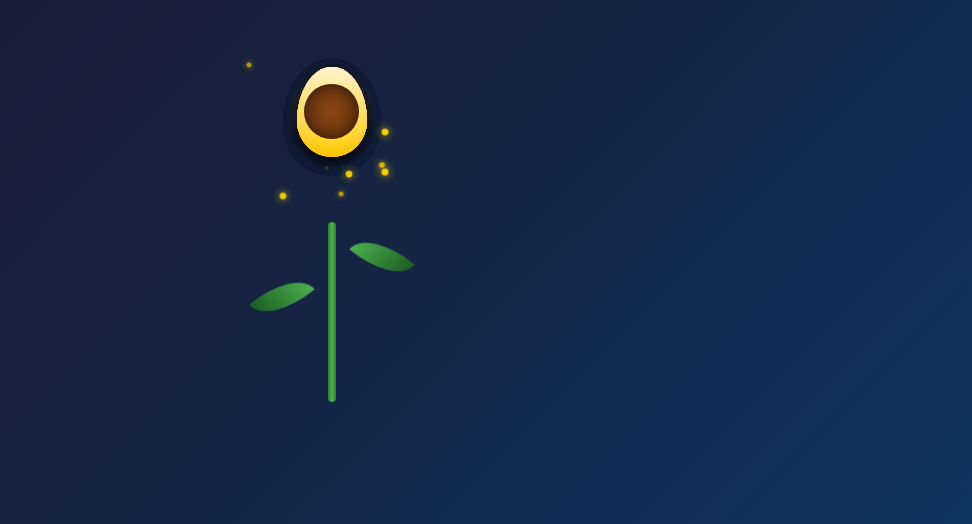
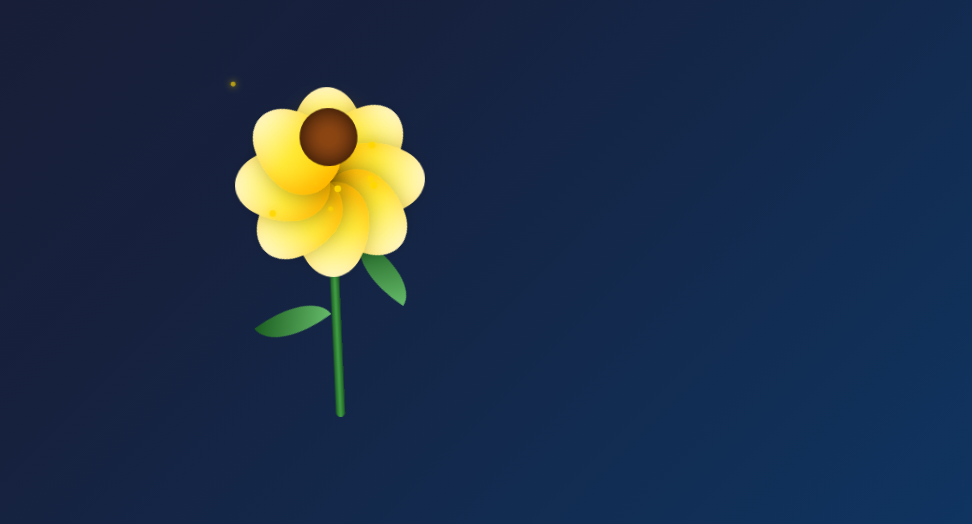
Before and after one commit to degrahne/flor, a plain HTML site: page index.html in a window 1280 px wide. Shown: the part 276-800 px from the top of the page, without its empty margins (308-1280 px from the left). Drawn offline with Linux system fonts and the light colour scheme.

Commit message:
Update index.css

```diff
--- a/index.css
+++ b/index.css
@@ -1,4 +1,3 @@
-
 * {
     margin: 0;
     padding: 0;
@@ -20,25 +19,25 @@ body {
     position: relative;
 }
 
-/* Mensaje romántico */
+/* Mensaje */
 .message {
-    margin-bottom: 40px;
+    margin-bottom: 50px;
     animation: fadeInDown 1.5s ease-out;
 }
 
 .message h1 {
     font-family: 'Great Vibes', cursive;
-    font-size: 3.2rem;
+    font-size: 3.4rem;
     color: #ffd700;
-    text-shadow: 0 0 20px rgba(255, 215, 0, 0.5);
-    margin-bottom: 10px;
+    text-shadow: 0 0 25px rgba(255, 215, 0, 0.6);
+    margin-bottom: 8px;
 }
 
 .te-amo {
     font-family: 'Great Vibes', cursive;
     font-size: 2.8rem;
     color: #ff6b6b;
-    text-shadow: 0 0 15px rgba(255, 107, 107, 0.6);
+    text-shadow: 0 0 18px rgba(255, 107, 107, 0.7);
     animation: heartbeat 2s infinite;
 }
 
@@ -46,120 +45,128 @@ body {
 .flower-wrapper {
     position: relative;
     width: 280px;
-    height: 380px;
+    height: 400px;
     margin: 0 auto;
-    animation: gentleSway 4s ease-in-out infinite;
+    animation: gentleSway 5s ease-in-out infinite;
 }
 
 /* Flor */
 .flower {
     position: absolute;
-    top: 0;
+    top: 20px;
     left: 50%;
     transform: translateX(-50%);
-    width: 180px;
-    height: 180px;
+    width: 200px;
+    height: 200px;
 }
 
 /* Pétalos */
 .petal {
     position: absolute;
-    width: 70px;
-    height: 90px;
-    background: linear-gradient(to top, #ffd700, #ffec8b, #fff8dc);
-    border-radius: 50% 50% 50% 50% / 60% 60% 40% 40%;
-    top: 45px;
-    left: 55px;
+    width: 75px;
+    height: 95px;
+    background: linear-gradient(to top, #ffcc00, #ffeb3b, #fff9c4);
+    border-radius: 50% 50% 45% 45% / 60% 60% 40% 40%;
+    top: 50px;
+    left: 62px;
     transform-origin: 50% 100%;
     box-shadow:
-        inset 0 -10px 20px rgba(255, 140, 0, 0.3),
-        0 5px 15px rgba(0, 0, 0, 0.2);
+        inset 0 -12px 20px rgba(255, 140, 0, 0.35),
+        0 6px 18px rgba(0, 0, 0, 0.25);
     opacity: 0;
-    animation: bloom 1.8s ease-out forwards;
 }
 
-/* Posiciones de los pétalos */
-.petal-1 { transform: rotate(0deg);   animation-delay: 0.1s; }
-.petal-2 { transform: rotate(45deg);  animation-delay: 0.2s; }
-.petal-3 { transform: rotate(90deg);  animation-delay: 0.3s; }
-.petal-4 { transform: rotate(135deg); animation-delay: 0.4s; }
-.petal-5 { transform: rotate(180deg); animation-delay: 0.5s; }
-.petal-6 { transform: rotate(225deg); animation-delay: 0.6s; }
-.petal-7 { transform: rotate(270deg); animation-delay: 0.7s; }
-.petal-8 { transform: rotate(315deg); animation-delay: 0.8s; }
+/* Posiciones de los 8 pétalos */
+.petal-1 { transform: rotate(0deg);   animation: bloom 1.6s 0.1s ease-out forwards; }
+.petal-2 { transform: rotate(45deg);  animation: bloom 1.6s 0.2s ease-out forwards; }
+.petal-3 { transform: rotate(90deg);  animation: bloom 1.6s 0.3s ease-out forwards; }
+.petal-4 { transform: rotate(135deg); animation: bloom 1.6s 0.4s ease-out forwards; }
+.petal-5 { transform: rotate(180deg); animation: bloom 1.6s 0.5s ease-out forwards; }
+.petal-6 { transform: rotate(225deg); animation: bloom 1.6s 0.6s ease-out forwards; }
+.petal-7 { transform: rotate(270deg); animation: bloom 1.6s 0.7s ease-out forwards; }
+.petal-8 { transform: rotate(315deg); animation: bloom 1.6s 0.8s ease-out forwards; }
 
-/* Centro de la flor */
+/* Centro */
 .center {
     position: absolute;
-    width: 55px;
-    height: 55px;
-    background: radial-gradient(circle, #8b4513 0%, #5d2e0c 100%);
+    width: 58px;
+    height: 58px;
+    background: radial-gradient(circle, #8b4513 20%, #5d2e0c 100%);
     border-radius: 50%;
-    top: 62px;
-    left: 62px;
+    top: 71px;
+    left: 71px;
     z-index: 10;
     box-shadow:
-        inset 0 0 15px rgba(0, 0, 0, 0.5),
-        0 0 20px rgba(255, 215, 0, 0.4);
+        inset 0 0 18px rgba(0, 0, 0, 0.55),
+        0 0 25px rgba(255, 215, 0, 0.45);
     opacity: 0;
-    animation: bloomCenter 1s 1s ease-out forwards;
+    animation: bloomCenter 0.9s 1.1s ease-out forwards;
 }
 
 /* Tallo */
 .stem {
     position: absolute;
-    width: 8px;
-    height: 180px;
-    background: linear-gradient(to right, #2e7d32, #4caf50, #2e7d32);
+    width: 9px;
+    height: 0;
+    background: linear-gradient(to right, #1b5e20, #43a047, #1b5e20);
     bottom: 0;
     left: 50%;
     transform: translateX(-50%);
-    border-radius: 4px;
+    border-radius: 5px;
     z-index: -1;
-    transform-origin: top center;
-    animation: growStem 1.5s ease-out forwards;
+    animation: growStem 1.4s 0.3s ease-out forwards;
 }
 
 /* Hojas */
 .leaf {
     position: absolute;
-    width: 60px;
-    height: 30px;
-    background: linear-gradient(to right, #1b5e20, #4caf50);
+    width: 70px;
+    height: 35px;
+    background: linear-gradient(135deg, #1b5e20, #66bb6a);
     border-radius: 0 100% 0 100%;
     z-index: -1;
     opacity: 0;
 }
 
 .leaf-left {
-    bottom: 90px;
+    bottom: 100px;
     left: 50%;
-    transform: translateX(-80px) rotate(-40deg);
-    animation: growLeaf 1s 1.2s ease-out forwards;
+    transform-origin: right center;
+    animation: growLeafLeft 1s 1.3s ease-out forwards;
 }
 
 .leaf-right {
-    bottom: 130px;
+    bottom: 145px;
     left: 50%;
-    transform: translateX(20px) rotate(40deg) scaleX(-1);
-    animation: growLeaf 1s 1.4s ease-out forwards;
+    transform-origin: left center;
+    animation: growLeafRight 1s 1.5s ease-out forwards;
 }
 
-/* Animaciones */
+/* ====== ANIMACIONES ====== */
 @keyframes bloom {
     0% {
         opacity: 0;
-        transform: rotate(var(--r, 0deg)) scale(0.2);
+        transform: rotate(var(--angle, 0deg)) scale(0.15);
     }
-    70% {
+    60% {
         opacity: 1;
-        transform: rotate(var(--r, 0deg)) scale(1.1);
+        transform: rotate(var(--angle, 0deg)) scale(1.12);
     }
     100% {
         opacity: 1;
-        transform: rotate(var(--r, 0deg)) scale(1);
+        transform: rotate(var(--angle, 0deg)) scale(1);
     }
 }
+
+/* Aplicamos el ángulo correcto a cada pétalo */
+.petal-1 { --angle: 0deg; }
+.petal-2 { --angle: 45deg; }
+.petal-3 { --angle: 90deg; }
+.petal-4 { --angle: 135deg; }
+.petal-5 { --angle: 180deg; }
+.petal-6 { --angle: 225deg; }
+.petal-7 { --angle: 270deg; }
+.petal-8 { --angle: 315deg; }
 
 @keyframes bloomCenter {
     0% {
@@ -173,37 +180,41 @@ body {
 }
 
 @keyframes growStem {
+    0% { height: 0; }
+    100% { height: 190px; }
+}
+
+@keyframes growLeafLeft {
     0% {
-        height: 0;
+        opacity: 0;
+        transform: translateX(-10px) rotate(-50deg) scale(0);
     }
     100% {
-        height: 180px;
+        opacity: 1;
+        transform: translateX(-85px) rotate(-35deg) scale(1);
     }
 }
 
-@keyframes growLeaf {
+@keyframes growLeafRight {
     0% {
         opacity: 0;
-        transform: translateX(var(--tx)) rotate(var(--r)) scale(0);
+        transform: translateX(10px) rotate(50deg) scale(0);
     }
     100% {
         opacity: 1;
+        transform: translateX(20px) rotate(35deg) scale(1);
     }
 }
 
 @keyframes gentleSway {
-    0%, 100% {
-        transform: rotate(-2deg);
-    }
-    50% {
-        transform: rotate(2deg);
-    }
+    0%, 100% { transform: rotate(-2.5deg); }
+    50% { transform: rotate(2.5deg); }
 }
 
 @keyframes fadeInDown {
     from {
         opacity: 0;
-        transform: translateY(-30px);
+        transform: translateY(-40px);
     }
     to {
         opacity: 1;
@@ -212,23 +223,13 @@ body {
 }
 
 @keyframes heartbeat {
-    0%, 100% {
-        transform: scale(1);
-    }
-    50% {
-        transform: scale(1.08);
-    }
+    0%, 100% { transform: scale(1); }
+    50% { transform: scale(1.1); }
 }
 
 /* Responsive */
 @media (max-width: 500px) {
-    .message h1 {
-        font-size: 2.2rem;
-    }
-    .te-amo {
-        font-size: 2rem;
-    }
-    .flower-wrapper {
-        transform: scale(0.85);
-    }
+    .message h1 { font-size: 2.3rem; }
+    .te-amo { font-size: 2rem; }
+    .flower-wrapper { transform: scale(0.8); }
 }
```
